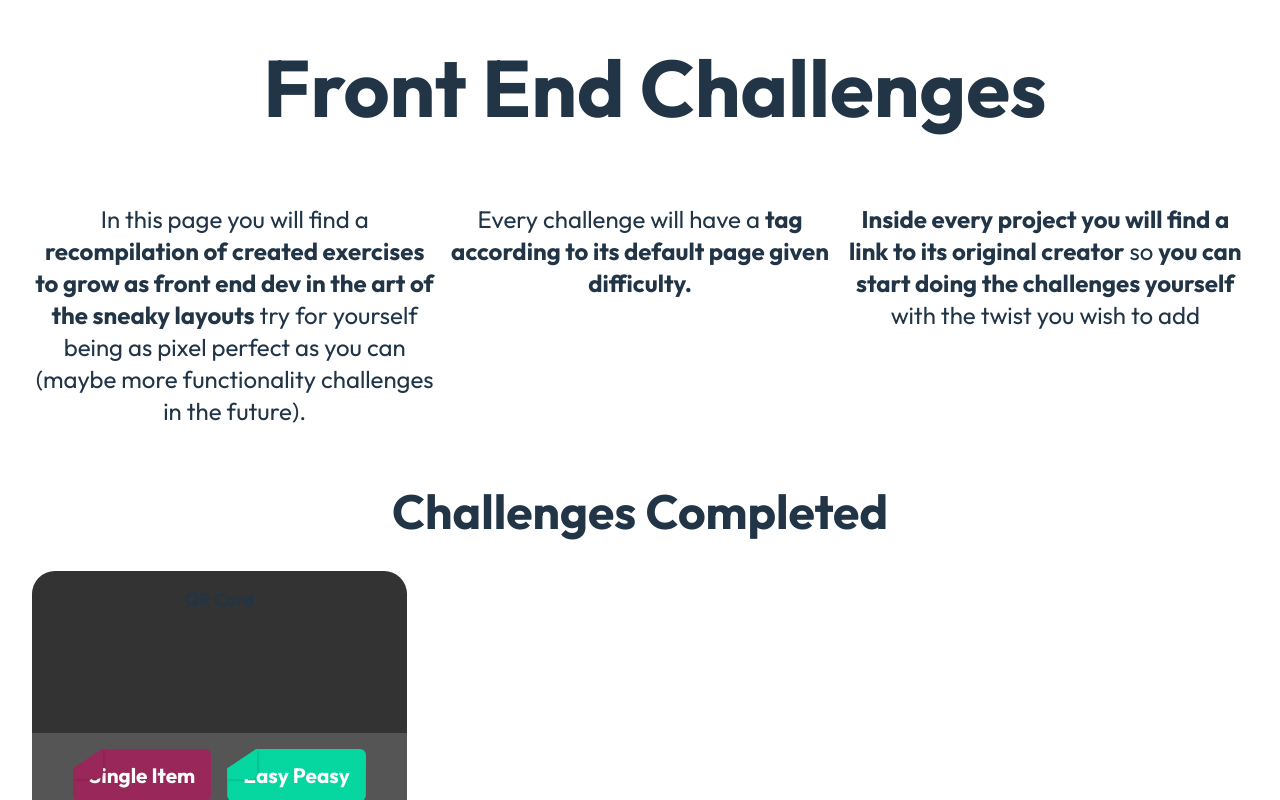
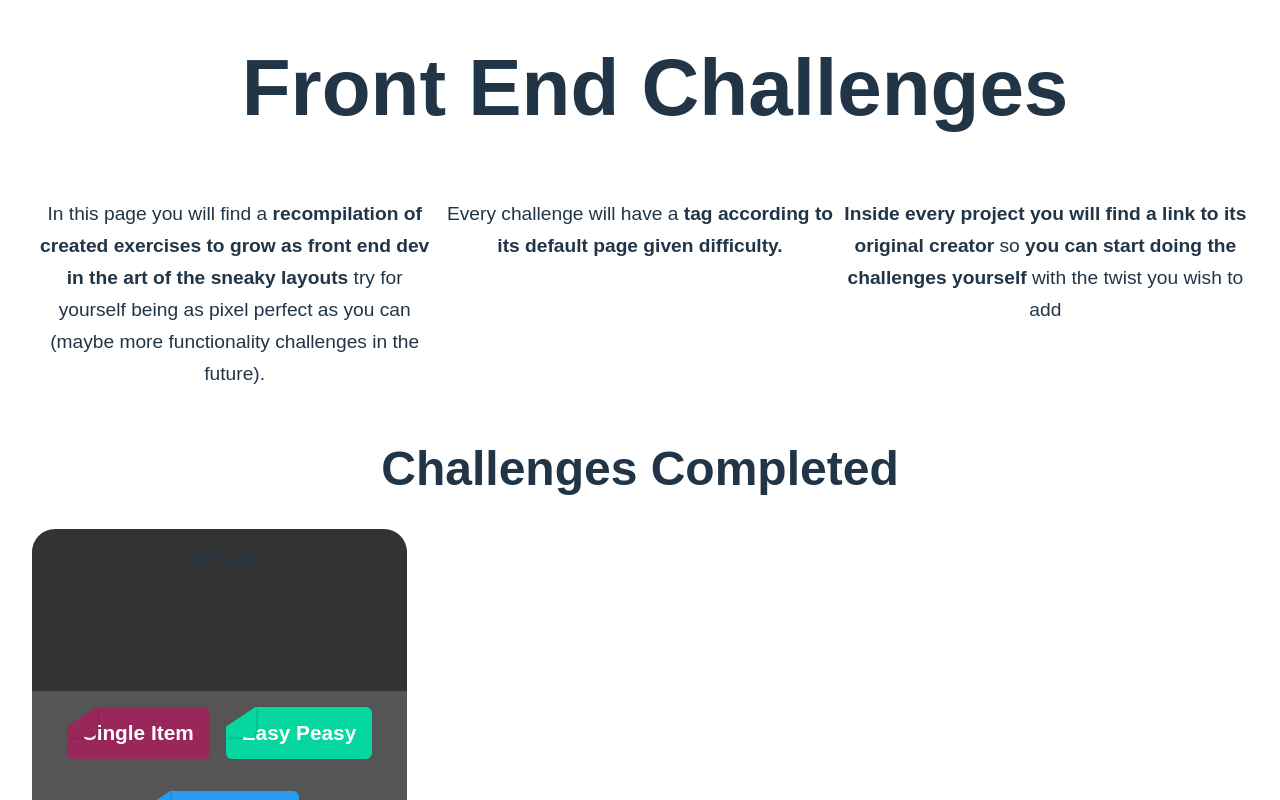
Before and after one commit to Pablosal/frontmentor-challenges, a React (Vite) app: page / in a window 1280 px wide. Shown: the top 800 px of the page. Built offline with nearby package versions, Linux system fonts and the light colour scheme.

Commit message:
fix lazy loading

```diff
--- a/src/App.css
+++ b/src/App.css
@@ -6,5 +6,6 @@
 }
 body {
   font-family: sans-serif;
+  font-size: 15px;
   -webkit-font-smoothing: antialiased;
 }
--- a/src/App.tsx
+++ b/src/App.tsx
@@ -1,16 +1,22 @@
-import { useState } from 'react';
 import './App.css';
 import { BrowserRouter, Routes, Route } from 'react-router-dom';
-import QR from './pages/qr';
 import Landing from './pages/landing';
-
+import React from 'react';
+const QR = React.lazy(() => import('./pages/qr'));
 function App() {
   return (
     <div className="App">
       <BrowserRouter>
         <Routes>
           <Route index element={<Landing />} />
-          <Route path="QR-challenge" element={<QR />} />
+          <Route
+            path="QR-challenge"
+            element={
+              <React.Suspense fallback={<>...</>}>
+                <QR />
+              </React.Suspense>
+            }
+          />
         </Routes>
       </BrowserRouter>
     </div>
--- a/src/pages/landing.sass
+++ b/src/pages/landing.sass
@@ -8,7 +8,7 @@
     font-size: 5rem
 .landing__paragraph
     max-width: 500px
-    font-size: 1.5rem
+    font-size: 1.2rem
     line-height: 2rem
 .landing__subtitle
     font-size: 3rem
```
